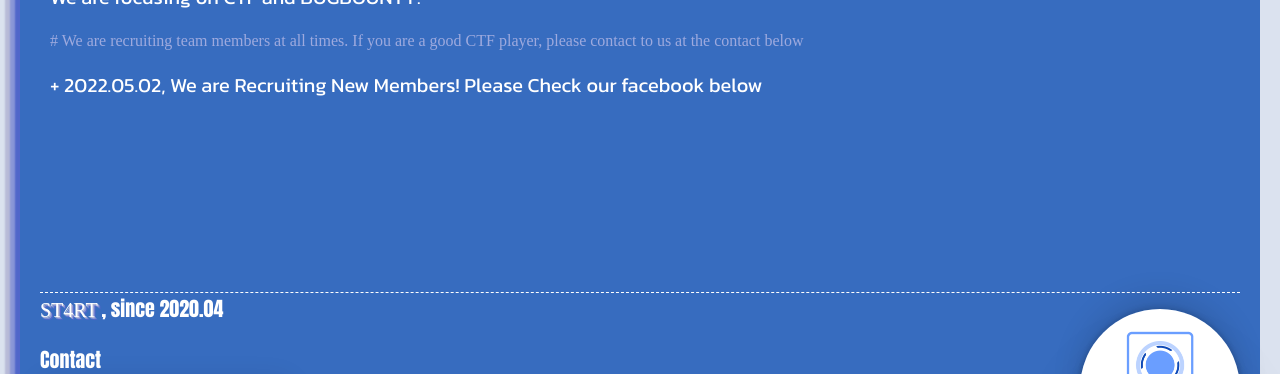
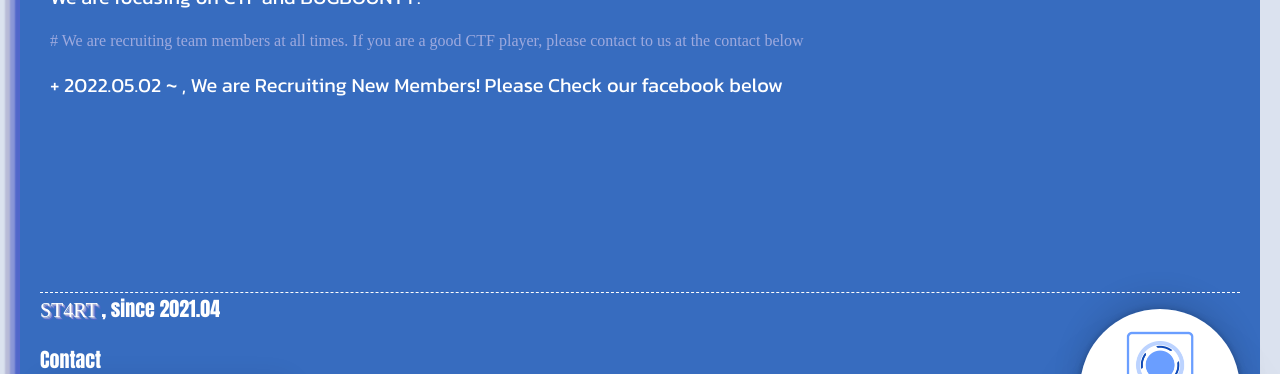
Before and after one commit to teamST4RT/teamST4RT.github.io, a Svelte app: page / in a window 1280 px wide. Shown: the part 409-783 px from the top of the page. Built offline with nearby package versions, Linux system fonts and the light colour scheme; a web font is replaced by a local one.

Commit message:
fix date

```diff
--- a/src/App.svelte
+++ b/src/App.svelte
@@ -47,7 +47,7 @@
         <div class="footer">
             <div class="left-footer">
                 <span id="st4rt">ST4RT</span>
-                <span>, since 2020.04</span>
+                <span>, since 2021.04</span>
                 <p>Contact</p>
                 <div class="box">
                     <p>
--- a/src/routes/Home.svelte
+++ b/src/routes/Home.svelte
@@ -13,7 +13,7 @@
         # We are recruiting team members at all times. If you are a good CTF
         player, please contact to us at the contact below
     </p>
-	<p> + 2022.05.02, We are Recruiting New Members! Please Check our facebook below </p>
+	<p> + 2022.05.02 ~ , We are Recruiting New Members! Please Check our facebook below </p>
 </div>
 
 <style>
```
Also changed, not shown: public/build/bundle.css, public/build/bundle.js, 1 other file (tests, documents, lock files or other folders).
